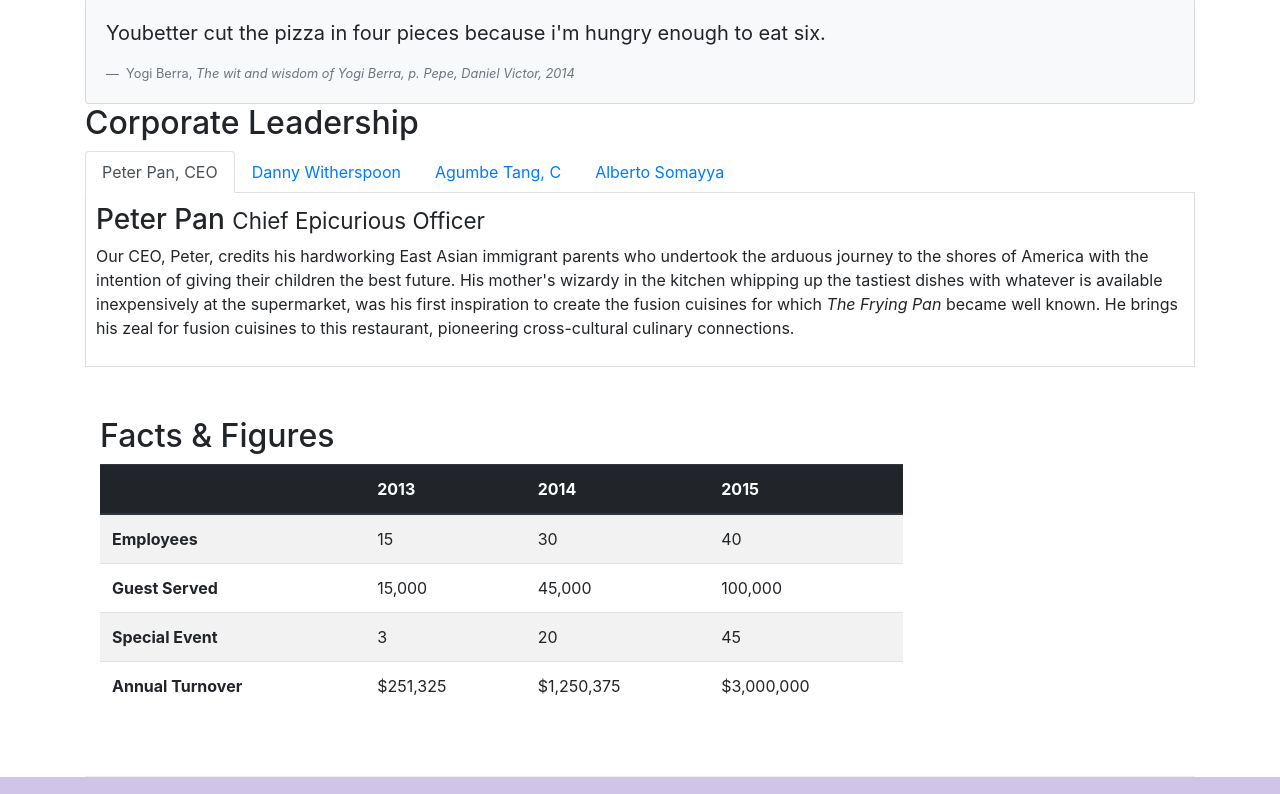
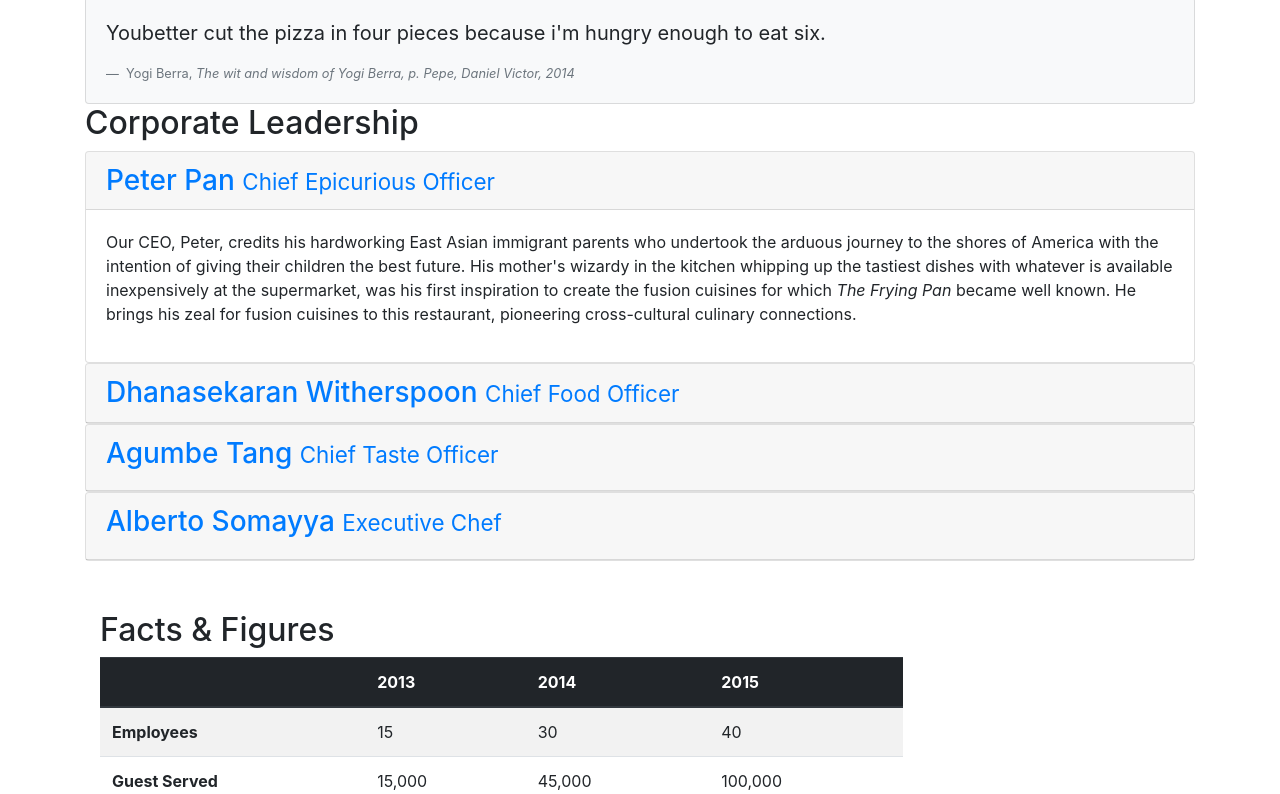
Before and after one commit to skidan007/confusion, a website: page aboutus.html in a window 1280 px wide. Shown: the part 762-1556 px from the top of the page. Drawn offline with nearby package versions, Linux system fonts and the light colour scheme.

Commit message:
accordion

```diff
--- a/aboutus.html
+++ b/aboutus.html
@@ -32,8 +32,8 @@
     <nav class="navbar navbar-dark navbar-expand-sm bg-primary fixed-top">
       <div class="container">
         <a class="navbar-brand mr-auto" href="index.html"
-          ><img src="img/logo.png" height="30" width="41" alt=""></a
-        >
+          ><img src="img/logo.png" height="30" width="41" alt=""
+        /></a>
         <button
           class="navbar-toggler"
           type="button"
@@ -81,7 +81,7 @@
             </p>
           </div>
           <div class="col-12 col-sm align-self-center">
-            <img src="img/logo.png" class="img-fluid" alt="logo">
+            <img src="img/logo.png" class="img-fluid" alt="logo" />
           </div>
         </div>
       </div>
@@ -157,81 +157,118 @@
       <div class="row">
         <div class="col">
           <h2>Corporate Leadership</h2>
-          <ul class="nav nav-tabs">
-            <li class="nav-item">
-                <a class="nav-link active" href="#peter" role="tab" data-toggle="tab">Peter Pan, CEO</a>
-            </li>
-            <li class="nav-item">
-                <a class="nav-link" href="#danny" role="tab" data-toggle="tab">Danny Witherspoon</a>
-            </li>
-            <li class="nav-item">
-                <a class="nav-link " href="#agumbe" role="tab" data-toggle="tab">Agumbe Tang, C</a>
-            </li>
-            <li class="nav-item">
-                <a class="nav-link " href="#alberto" role="tab" data-toggle="tab">Alberto Somayya</a>
-            </li>
-          </ul>
-
-          <div class="tab-content">
-            <div role="tabpanel" class="tab-pane fade show active" id="perter">
-                <h3>Peter Pan <small>Chief Epicurious Officer</small></h3>
+          <div id="accordion">
+            <div class="card">
+              <div class="card-header" role="tab" id="peterhead">
+                <h3 class="mb-0">
+                  <a data-toggle="collapse" data-target="#peter" href=""
+                    >Peter Pan <small>Chief Epicurious Officer</small></a
+                  >
+                </h3>
+              </div>
+              <div class="collapse show" id="peter" data-parent="#accordion">
+                <div class="card-body">
                   <p class="d-none d-sm-block">
-                  Our CEO, Peter, credits his hardworking East Asian immigrant parents
-                  who undertook the arduous journey to the shores of America with the
-                  intention of giving their children the best future. His mother's
-                  wizardy in the kitchen whipping up the tastiest dishes with whatever
-                  is available inexpensively at the supermarket, was his first
-                  inspiration to create the fusion cuisines for which
-                  <em>The Frying Pan</em> became well known. He brings his zeal for
-                  fusion cuisines to this restaurant, pioneering cross-cultural
-                  culinary connections.
+                    Our CEO, Peter, credits his hardworking East Asian immigrant
+                    parents who undertook the arduous journey to the shores of
+                    America with the intention of giving their children the best
+                    future. His mother's wizardy in the kitchen whipping up the
+                    tastiest dishes with whatever is available inexpensively at
+                    the supermarket, was his first inspiration to create the
+                    fusion cuisines for which
+                    <em>The Frying Pan</em> became well known. He brings his
+                    zeal for fusion cuisines to this restaurant, pioneering
+                    cross-cultural culinary connections.
                   </p>
                 </div>
+              </div>
+            </div>
 
-
-            <div role="tabpanel" class="tab-pane fade" id="danny">
-                <h3>Dhanasekaran Witherspoon <small>Chief Food Officer</small></h3>
+            <div class="card">
+              <div class="card-header" role="tab" id="dannyhead">
+                <h3 class="mb-0">
+                  <a
+                    class="collapsed"
+                    data-toggle="collapse"
+                    data-target="#danny"
+                    href=""
+                  >
+                    Dhanasekaran Witherspoon
+                    <small>Chief Food Officer</small></a
+                  >
+                </h3>
+              </div>
+              <div class="collapse" id="danny" data-parent="#accordion">
+                <div class="card-body">
                   <p class="d-none d-sm-block">
                     Our CFO, Danny, as he is affectionately referred to by his
-                  colleagues, comes from a long established family tradition in
-                  farming and produce. His experiences growing up on a farm in the
-                  Australian outback gave him great appreciation for varieties of food
-                  sources. As he puts it in his own words,
+                    colleagues, comes from a long established family tradition
+                    in farming and produce. His experiences growing up on a farm
+                    in the Australian outback gave him great appreciation for
+                    varieties of food sources. As he puts it in his own words,
                     <em
-                    >Everything that runs, wins, and everything that stays, pays!</em
+                      >Everything that runs, wins, and everything that stays,
+                      pays!</em
                     >
                   </p>
                 </div>
+              </div>
+            </div>
+            <div class="card">
+              <div class="card-header" role="tab" id="abumbehead">
+                <h3>
+                  <a
+                    class="collapsed"
+                    data-toggle="collapse"
+                    data-target="#agumbe"
+                    href=""
+                    >Agumbe Tang <small>Chief Taste Officer</small></a
+                  >
+                </h3>
+              </div>
 
-
-            <div role="tabpanel" class="tab-pane fade" id="agumbe">
-                <h3>Agumbe Tang <small>Chief Taste Officer</small></h3>
+              <div class="collapse" id="agumbe" data-parent="#accordion">
+                <div class="card-body">
                   <p class="d-none d-sm-block">
-                  Blessed with the most discerning gustatory sense, Agumbe, our CTO,
-                  personally ensures that every dish that we serve meets his exacting
-                  tastes. Our chefs dread the tongue lashing that ensues if their dish
-                  does not meet his exacting standards. He lives by his motto,
+                    Blessed with the most discerning gustatory sense, Agumbe,
+                    our CTO, personally ensures that every dish that we serve
+                    meets his exacting tastes. Our chefs dread the tongue
+                    lashing that ensues if their dish does not meet his exacting
+                    standards. He lives by his motto,
                     <em>You click only if you survive my lick.</em>
                   </p>
-
+                </div>
+              </div>
             </div>
 
-            <div role="tabpanel" class="tab-pane fade" id="alberto">
-                <h3>Alberto Somayya <small>Executive Chef</small></h3>
+            <div class="card">
+              <div class="card-header" role="tab" id="albertohead">
+                <h3>
+                  <a
+                    class="collapsed"
+                    data-toggle="collapse"
+                    data-target="#alberto"
+                    href=""
+                    >Alberto Somayya <small>Executive Chef</small></a
+                  >
+                </h3>
+              </div>
+              <div class="collapse" id="alberto" data-parent="#accordion">
+                <div class="card-body">
                   <p class="d-none d-sm-block">
-                  Award winning three-star Michelin chef with wide International
-                  experience having worked closely with whos-who in the culinary
-                  world, he specializes in creating mouthwatering Indo-Italian fusion
-                  experiences. He says,
+                    Award winning three-star Michelin chef with wide
+                    International experience having worked closely with whos-who
+                    in the culinary world, he specializes in creating
+                    mouthwatering Indo-Italian fusion experiences. He says,
                     <em
-                    >Put together the cuisines from the two craziest cultures, and you
-                    get a winning hit! Amma Mia!</em
+                      >Put together the cuisines from the two craziest cultures,
+                      and you get a winning hit! Amma Mia!</em
                     >
                   </p>
                 </div>
-
               </div>
-
+            </div>
+          </div>
         </div>
       </div>
       <div class="row row-content">
```
Lines whose indentation alone changed are shown as unchanged.
